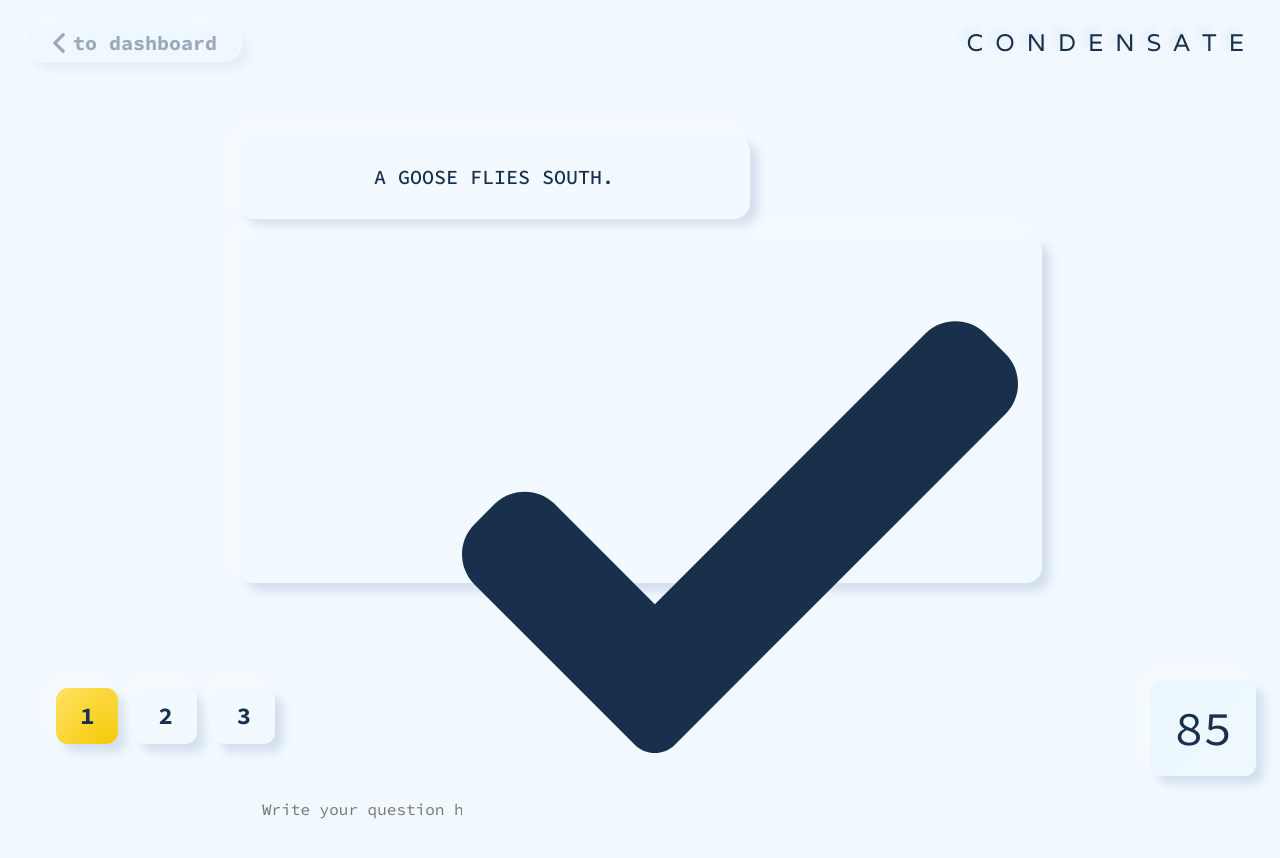
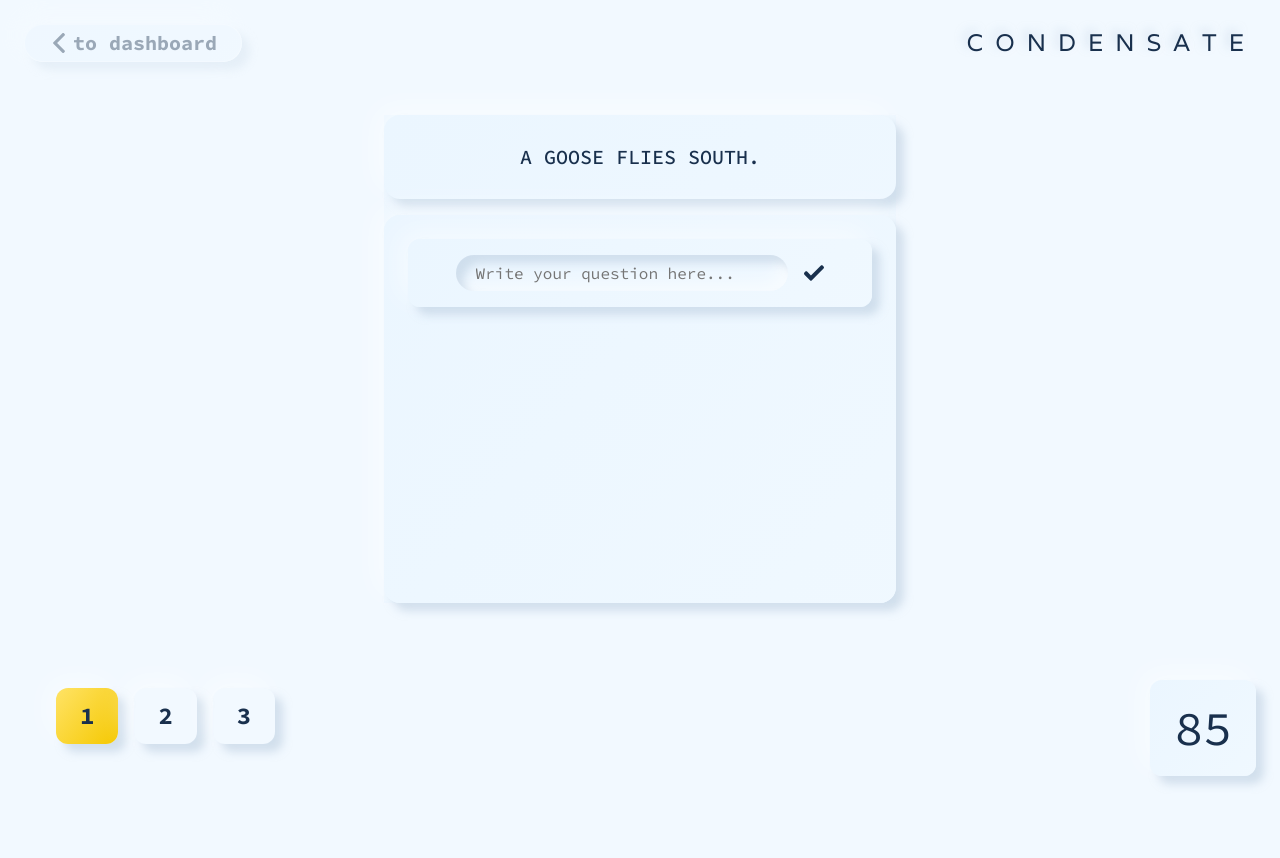
Before and after one commit to CondensateCrew/Condensate, a React (Create React App) app: page /round-two in a window 1280 px wide. Shown: the top 858 px of the page. After the commit the page ends 800 px from the top, so only its background shows below. Built offline with nearby package versions, Linux system fonts and the light colour scheme.

Commit message:
Update Round two styles

```diff
--- a/src/Containers/RoundTwo/RoundTwo.scss
+++ b/src/Containers/RoundTwo/RoundTwo.scss
@@ -21,17 +21,6 @@
   }
 }
 
-.round-two-section {
-  display: flex;
-}
-
-.instructions-div-wrapper {
-  width: 40vw;
-  display: flex;
-  flex-direction: column;
-  align-items: center;
-}
-
 .question-numbers-div {
   display: flex;
   justify-content: center;
@@ -53,49 +42,41 @@ h2.completed-round {
 }
 
 .template-question-section-wrapper {
+  background: $primary-gradient;
   .current-question {
     background-color: $genius-color;
     background-image: $genius-gradient;
   }
 }
 
-.template-question-div-wrapper {
-  margin: $medium-space;
-}
-
 .responses-section {
-  height: 43.5vh;
-  max-height: 50vh;
-  width: 100%;
   margin-top: $small-space;
+  background: $primary-gradient;
   box-shadow: $external-shadow;
   border-radius: $big-blocks-border-radius;
   padding: $medium-space;
-}
-
-.responses-div {
-  height: 30vh;
-  max-height: 30vh;
-  overflow: scroll;
-}
-
-.responses-input-div {
-  padding: 0 $small-space;
+  header {
+    @extend %one-line-block;
+    padding: $one-line-padding-space;
     display: -webkit-flex;
     display: -ms-flex;
     display: flex;
+    align-items: center;
     justify-content: center;
     input {
       @extend %regular-input;
       width: 80%;
-    margin-right: $small-space;
+      margin: 0;
     }
     img {
       width: $medium-text;
-    margin-left: .5rem;
-    margin-bottom: -.2rem;
-    &:hover {
-      cursor:pointer;
+      margin-left: $small-space;
+      @extend %hover-transform;
     }
   }
 }
+
+.responses-div {
+  height: 34vh;
+  overflow: scroll;
+}
```
Lines whose indentation alone changed are shown as unchanged.
